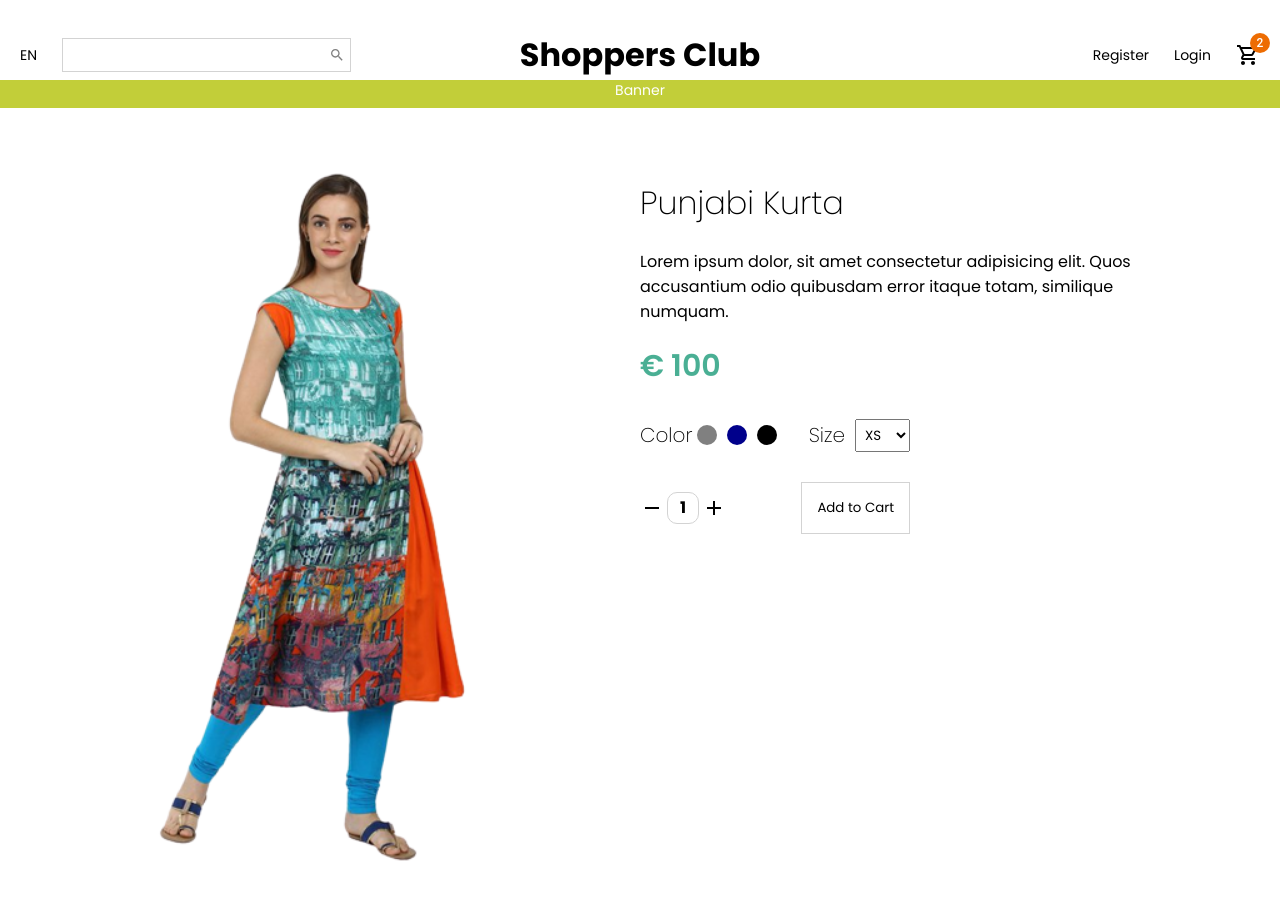
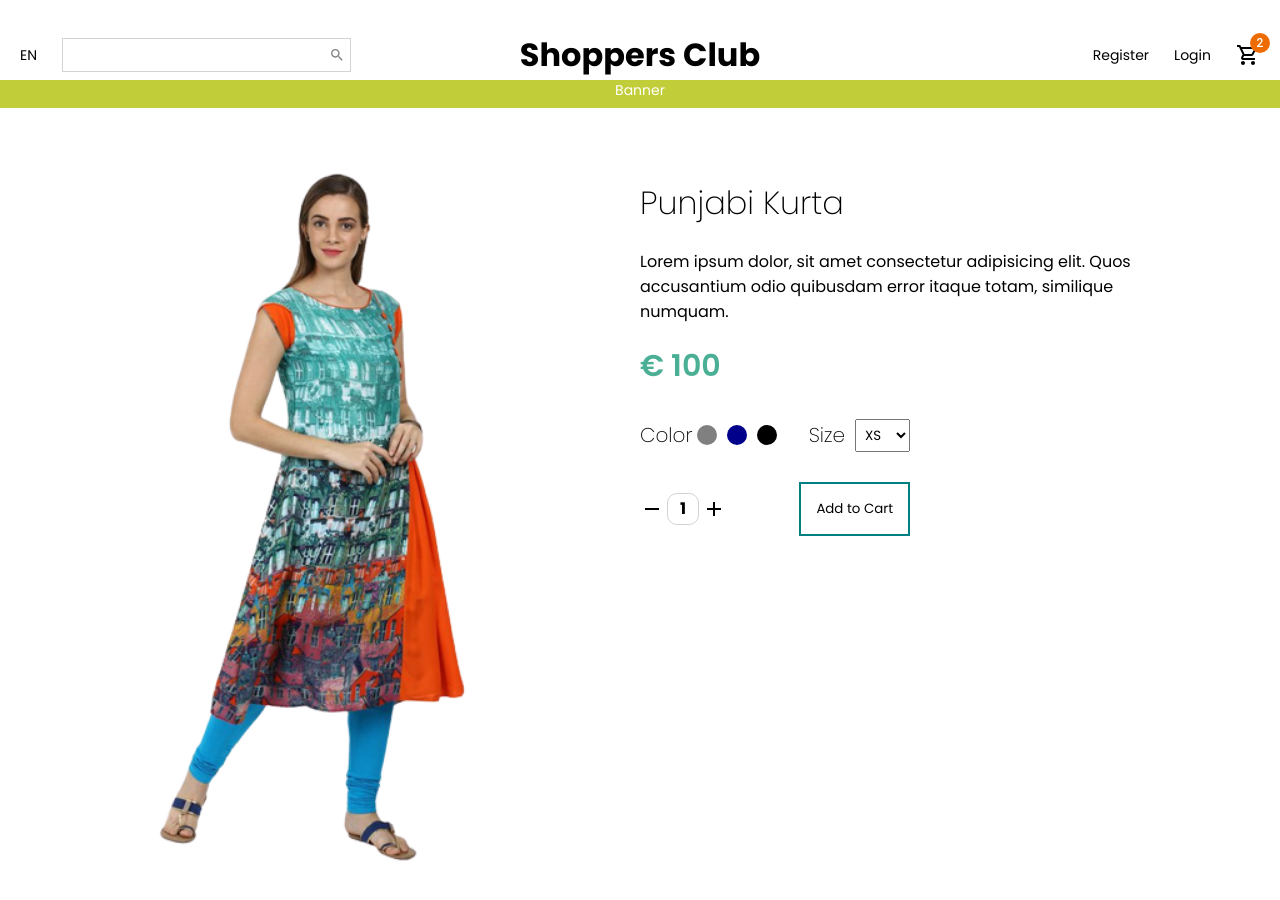
Before and after one commit to rizwann/shoppers-club, a React (Create React App) app: page / in a window 1280 px wide. Shown: the top 900 px of the page. Built offline with nearby package versions, Linux system fonts and the light colour scheme.

Commit message:
ADD: Single Product Page

```diff
--- a/src/pages/SingleProduct/SingleProduct.tsx
+++ b/src/pages/SingleProduct/SingleProduct.tsx
@@ -101,12 +101,12 @@ const Amount = styled.span`
 
 const Button = styled.button`
   padding: 15px;
-  border: 1px solid lightgrey;
+  border: 2px solid teal;
   background-color: white;
   cursor: pointer;
   font-weight: 500;
   &:hover {
-    background-color: #c2ce39;
+    background-color: #e4e5e0;
   }
 `;
 
```
